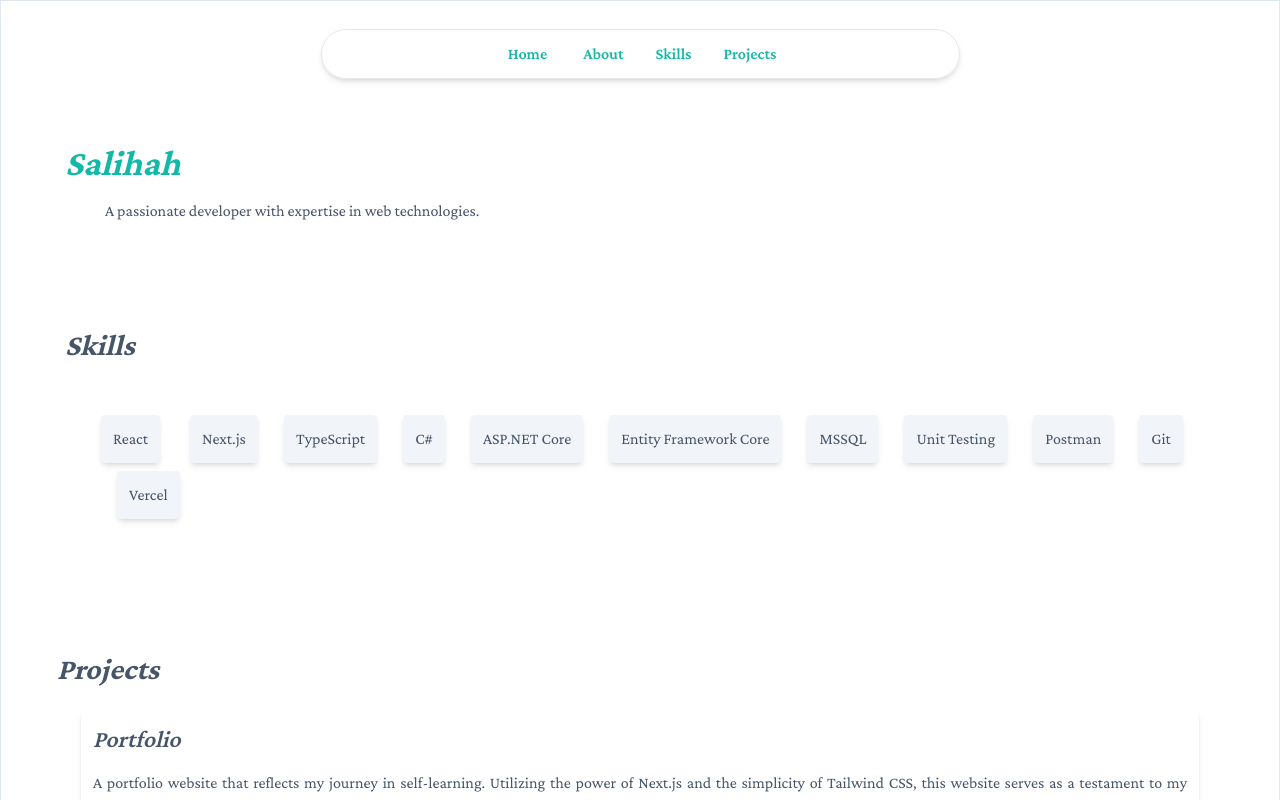
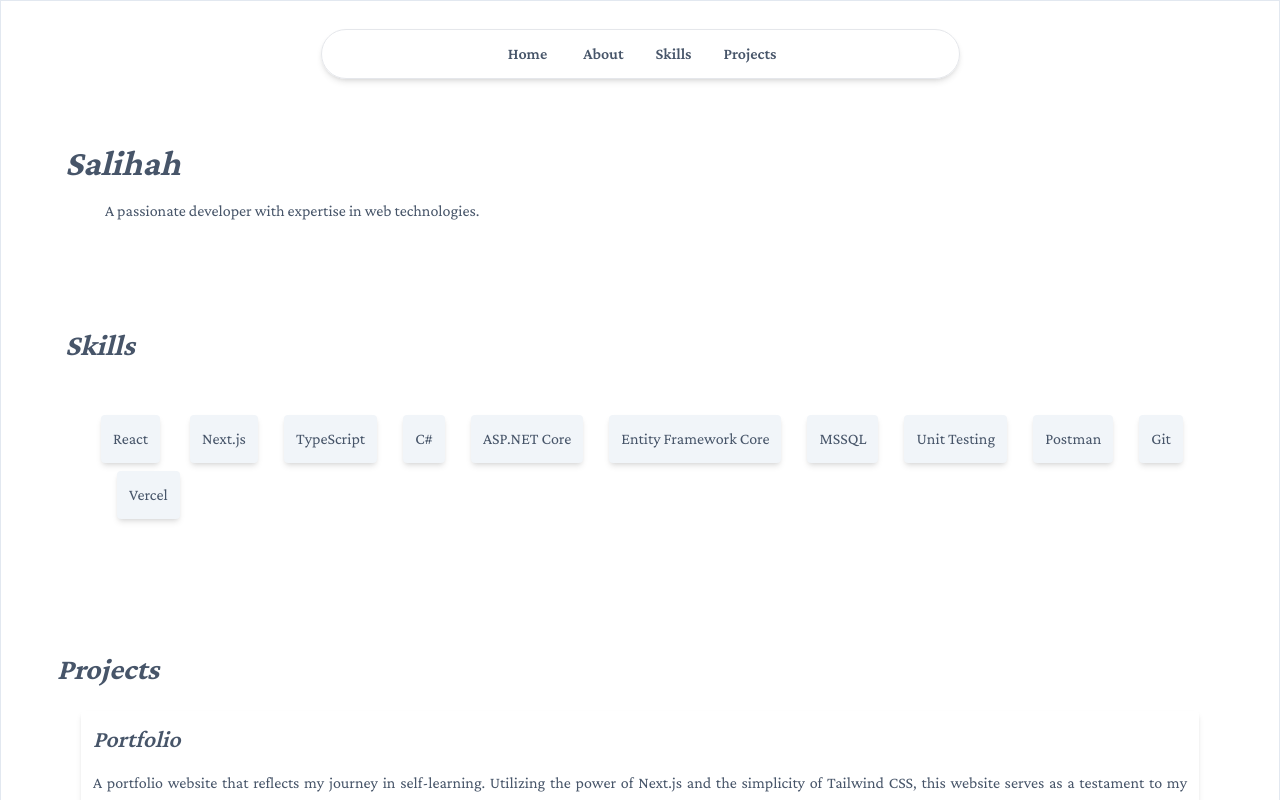
Before and after one commit to salihaaaaa/Portfolio, a Next.js app: page / in a window 1280 px wide. Shown: the top 800 px of the page. Built offline with nearby package versions, Linux system fonts and the light colour scheme.

Commit message:
Remove text color and change font weight

```diff
--- a/src/app/about/page.tsx
+++ b/src/app/about/page.tsx
@@ -8,7 +8,7 @@ const About = () => {
   return (
     <div className="flex flex-col-reverse md:flex-row justify-between p-2 mb-2">
       <div className=" p-2 md:p-10">
-        <h1 className="text-4xl font-bold italic text-teal-500">
+        <h1 className="text-4xl font-bold italic">
           {about.name}
         </h1>
         <p className="mt-4 text-justify md:pl-10">
--- a/src/app/components/CustomLink.tsx
+++ b/src/app/components/CustomLink.tsx
@@ -8,7 +8,7 @@ interface CustomLinkProps {
 
 const CustomLink: React.FC<CustomLinkProps> = ({ href, children }) => {
   return (
-    <Link href={href} className="text-teal-500 p-2 m-1">
+    <Link href={href} className="p-2 m-1 hover:text-teal-500 font-semibold">
       {children}
     </Link>
   );
--- a/src/app/components/DesktopNav.tsx
+++ b/src/app/components/DesktopNav.tsx
@@ -3,7 +3,7 @@ import CustomLink from "./CustomLink";
 
 const DesktopNav = () => {
   return (
-    <nav className="hidden md:flex md:flex-wrap justify-center rounded-full space-x-4 mt-7 font-semibold border w-1/2 mx-auto shadow-md">
+    <nav className="hidden md:flex md:flex-wrap justify-center rounded-full space-x-4 mt-7 border w-1/2 mx-auto shadow-md">
       <CustomLink href="/">Home</CustomLink>
       <CustomLink href="/about">About</CustomLink>
       <CustomLink href="/skills">Skills</CustomLink>
```
